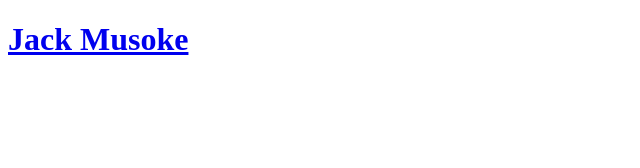
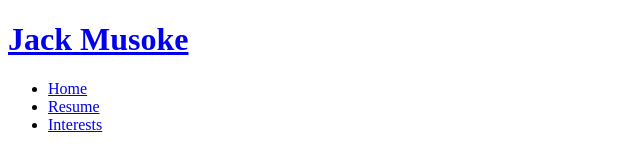
Before and after one commit to Ekosum/musoke-co, a plain HTML site: page index.html in a window 1280 px wide. Shown: the whole page, without its empty margins (0-640 px from the left). Drawn offline with Linux system fonts and the light colour scheme.

Commit message:
creating the home page

```diff
--- a/index.html
+++ b/index.html
@@ -7,6 +7,13 @@
   <body>
     <header id="header">
       <h1><a href="https://musoke.co/" rel="home">Jack Musoke</a></h1>
+      <nav>
+        <ul>
+          <li><a href="/">Home</a></li>
+          <li><a/ href="resume/">Resume</a></li>
+          <li><a/ href="interests/">Interests</a></li>
+        </ul>
+      </nav>
     </header>
     <main id="content">
     </main>
```
